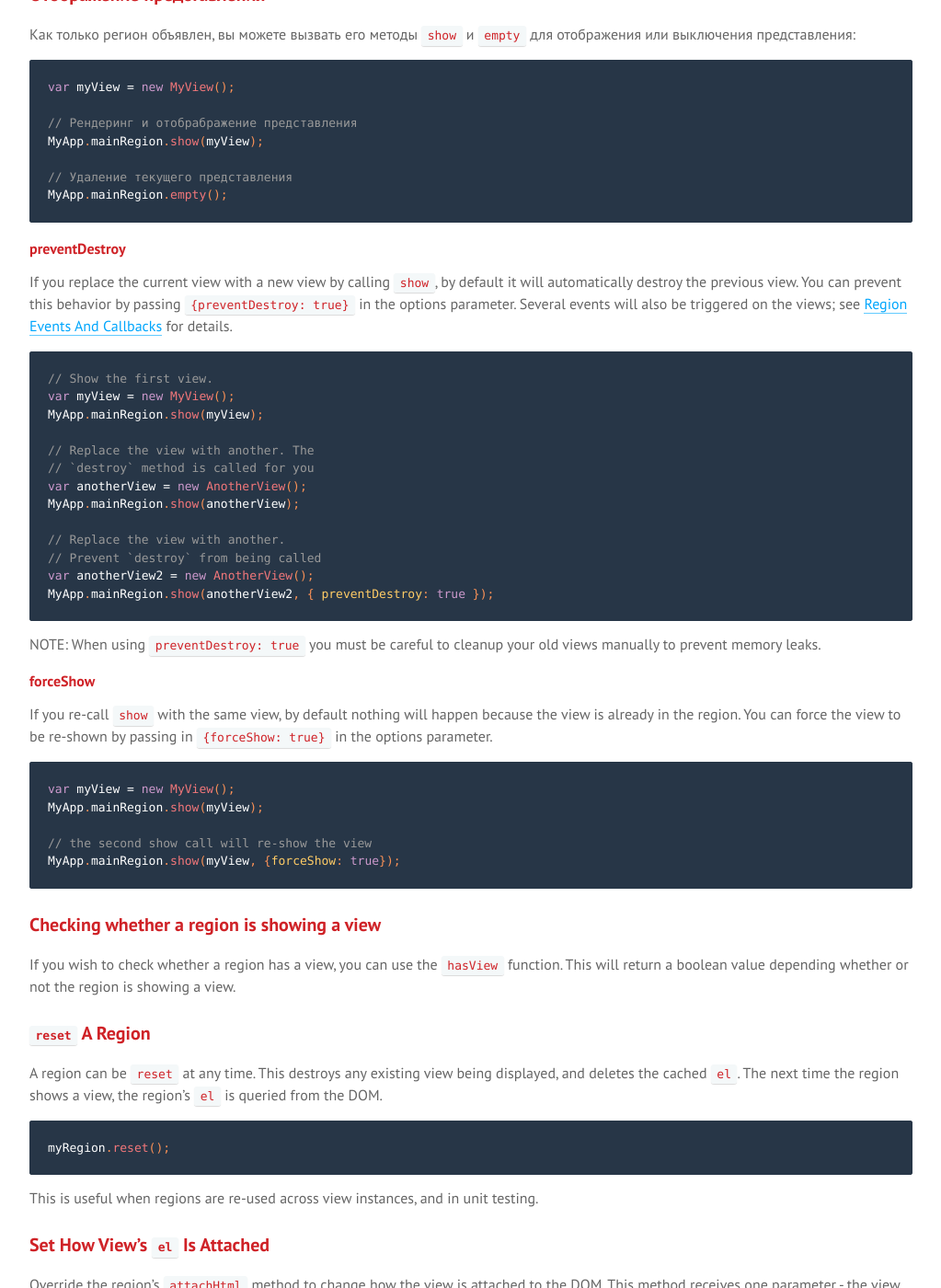
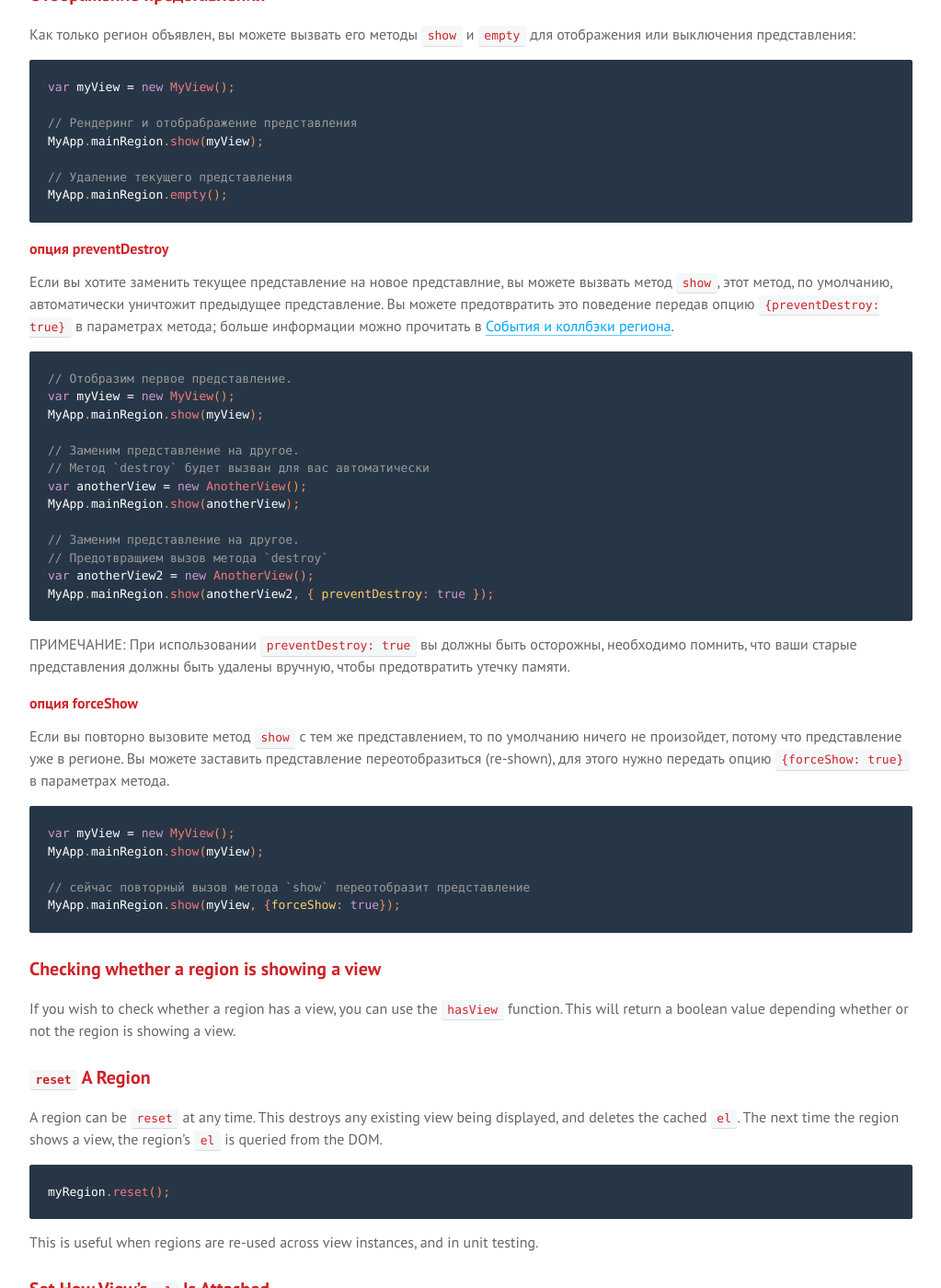
Before and after one commit to sadcitizen/marionettejs.ru, a Jekyll site: the page built from _posts/2014-05-10-region.md, in a window 1280 px wide and 1400 px high, scrolled down 4529 px. Shown: the whole window at 92% size, without its empty margins (128-1151 px from the left). Built offline with Jekyll 4.4.1, drawn with Linux system fonts in a browser that asks for light colours; some web fonts are replaced; Markdown is read by kramdown in place of the engine named in the settings; some of the changed text lies outside the part shown.

Commit message:
translate ru/Region
translate "Initialize A Region With An el"
translate "Basic Use"
translate "Showing a view"

````diff
--- a/_includes/translation/ru/marionette.region.md
+++ b/_includes/translation/ru/marionette.region.md
@@ -8,9 +8,9 @@
 
 * [Определение регионов приложения](#defining-an-application-region)
   * [Типы конфигурирования регионов](#region-configuration-types)
-* [Initialize A Region With An `el`](#initialize-a-region-with-an-el)
-* [Basic Use](#basic-use)
-* [Showing a view](#showing-a-view)
+* [Инициализация региона с помощью `el`](#initialize-a-region-with-an-el)
+* [Основное применение](#basic-use)
+* [Отображение представления](#showing-a-view)
 * [Checking whether a region is showing a view](#checking-whether-a-region-is-showing-a-view)
 * [`reset` A Region](#reset-a-region)
 * [Set How View's `el` Is Attached](#set-how-views-el-is-attached)
@@ -172,10 +172,9 @@
 });
 ```
 
-## Initialize A Region With An `el`
+## Инициализация региона с помощью `el`
 
-You can specify an `el` for the region to manage at the time
-that the region is instantiated:
+Вы можете указать `el` для региона, чтобы управлять местом, где будет создан экземпляр регион:
 
 ```js
 var mgr = new Backbone.Marionette.Region({
@@ -183,7 +182,7 @@
 });
 ```
 
-The `el` option can also be a raw DOM node reference:
+Опция `el` может также быть ссылкой на DOM-узел:
 
 ```js
 var mgr = new Backbone.Marionette.Region({
@@ -191,7 +190,7 @@
 });
 ```
 
-Or the `el` can also be a `jQuery` wrapped DOM node:
+Также `el` может быть `jQuery`-оберткой для DOM-узла:
 
 ```js
 var mgr = new Backbone.Marionette.Region({
@@ -215,43 +214,43 @@
 MyApp.mainRegion.empty();
 ```
 
-#### preventDestroy
-If you replace the current view with a new view by calling `show`,
-by default it will automatically destroy the previous view.
-You can prevent this behavior by passing `{preventDestroy: true}` in the options
-parameter. Several events will also be triggered on the views; see
-[Region Events And Callbacks](#region-events-and-callbacks) for details.
+#### опция preventDestroy
+
+Если вы хотите заменить текущее представление на новое представлние, вы можете вызвать метод `show`,
+этот метод, по умолчанию, автоматически уничтожит предыдущее представление. Вы можете предотвратить
+это поведение передав опцию `{preventDestroy: true}` в параметрах метода; больше информации можно
+прочитать в [События и коллбэки региона](#region-events-and-callbacks).
 
 ```js
-// Show the first view.
+// Отобразим первое представление.
 var myView = new MyView();
 MyApp.mainRegion.show(myView);
 
-// Replace the view with another. The
-// `destroy` method is called for you
+// Заменим представление на другое.
+// Метод `destroy` будет вызван для вас автоматически
 var anotherView = new AnotherView();
 MyApp.mainRegion.show(anotherView);
 
-// Replace the view with another.
-// Prevent `destroy` from being called
+// Заменим представление на другое.
+// Предотвращием вызов метода `destroy`
 var anotherView2 = new AnotherView();
 MyApp.mainRegion.show(anotherView2, { preventDestroy: true });
 ```
 
-NOTE: When using `preventDestroy: true` you must be careful to cleanup your old views
-manually to prevent memory leaks.
+ПРИМЕЧАНИЕ: При использовании `preventDestroy: true` вы должны быть осторожны, необходимо помнить,
+что ваши старые представления должны быть удалены вручную, чтобы предотвратить утечку памяти.
 
+#### опция forceShow
 
-#### forceShow
-If you re-call `show` with the same view, by default nothing will happen
-because the view is already in the region. You can force the view to be re-shown
-by passing in `{forceShow: true}` in the options parameter.
+Если вы повторно вызовите метод `show` с тем же представлением, то по умолчанию ничего
+не произойдет, потому что представление уже в регионе. Вы можете заставить представление
+переотобразиться (re-shown), для этого нужно передать опцию `{forceShow: true}` в параметрах метода.
 
 ```js
 var myView = new MyView();
 MyApp.mainRegion.show(myView);
 
-// the second show call will re-show the view
+// сейчас повторный вызов метода `show` переотобразит представление
 MyApp.mainRegion.show(myView, {forceShow: true});
 ```
 
````
Also changed, not shown: other parts of _includes/translation/ru/marionette.region.md (+1 -1 lines).
